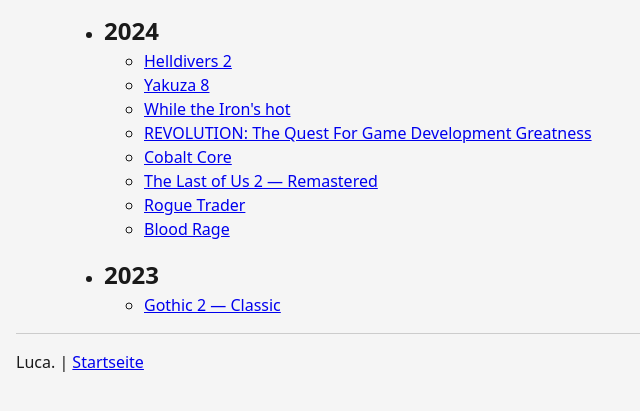
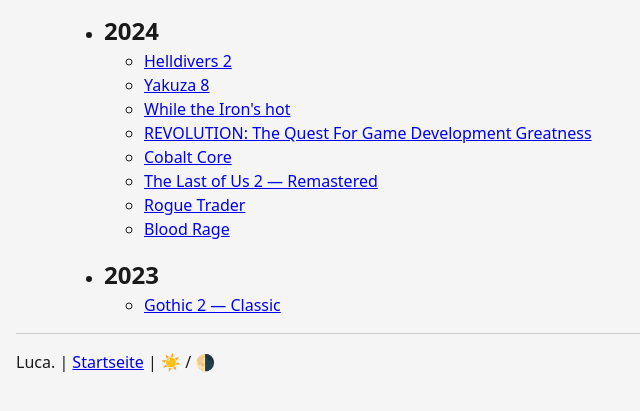
Before and after one commit to LucaNerlich/blog-7, a website with bundled scripts: page index.html in a window 1280 px wide. Shown: the part 67-478 px from the top of the page, without its empty margins (0-640 px from the left). Built offline with nearby package versions, Linux system fonts and the light colour scheme.

Commit message:
add theme toggle

```diff
--- a/css/blocks/footer.css
+++ b/css/blocks/footer.css
@@ -1,3 +1,8 @@
 footer {
     margin: 0 1rem;
 }
+
+#theme-switcher {
+    user-select: none;
+    cursor: pointer;
+}
--- a/js/blocks/base.js
+++ b/js/blocks/base.js
@@ -16,10 +16,16 @@
     footer.appendChild(document.createElement('hr'));
     const greetings = document.createElement('p');
     greetings.textContent = "Luca. | "
+
     const backHome = document.createElement('a');
     backHome.href = "/";
     backHome.textContent = "Startseite";
     greetings.appendChild(backHome);
+
+    const themeSwitcher = document.createElement("span");
+    themeSwitcher.id = "theme-switcher";
+    themeSwitcher.textContent = " | ☀️ / 🌗"
+    greetings.appendChild(themeSwitcher);
     footer.appendChild(greetings);
 }
 
```
